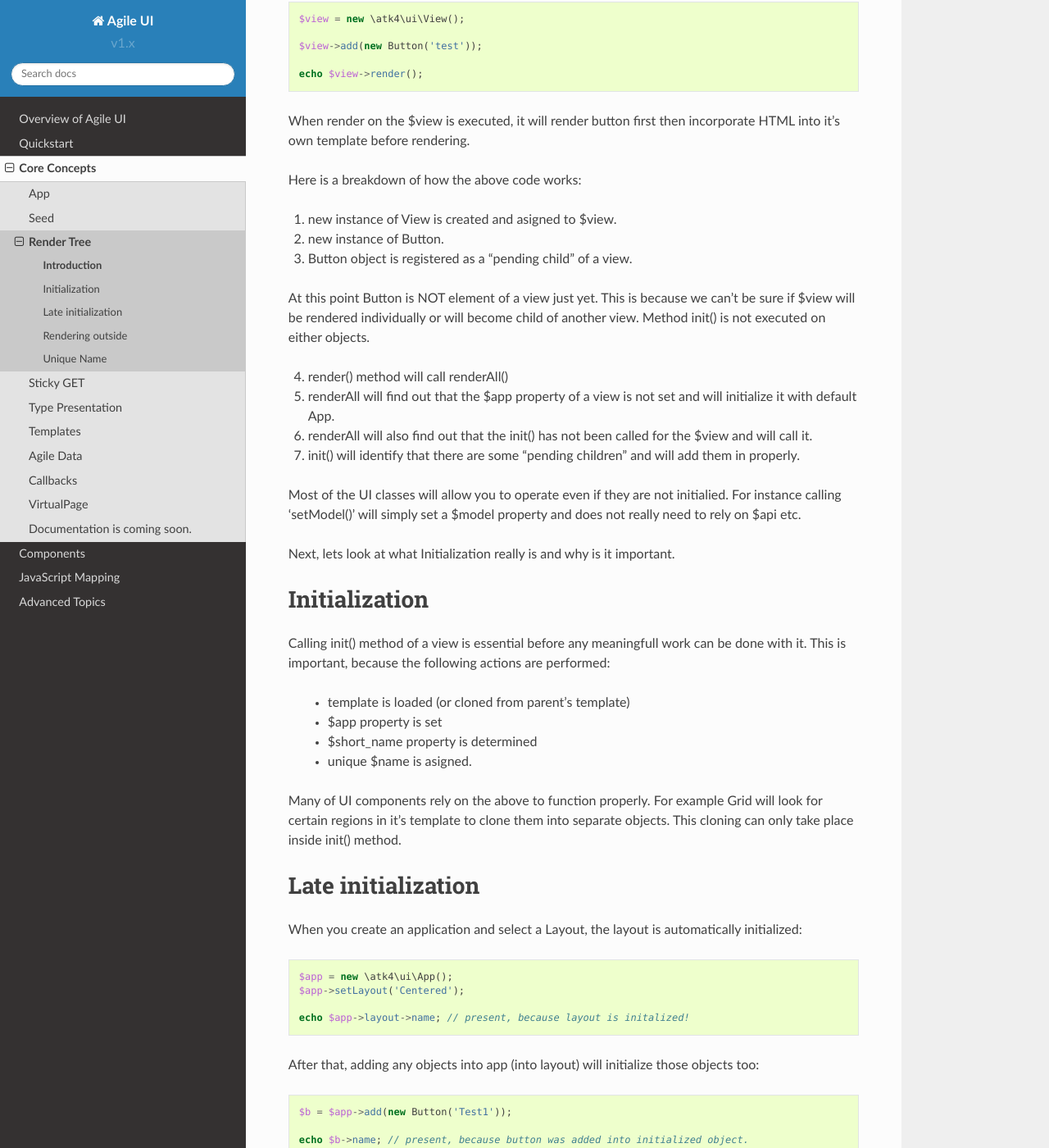
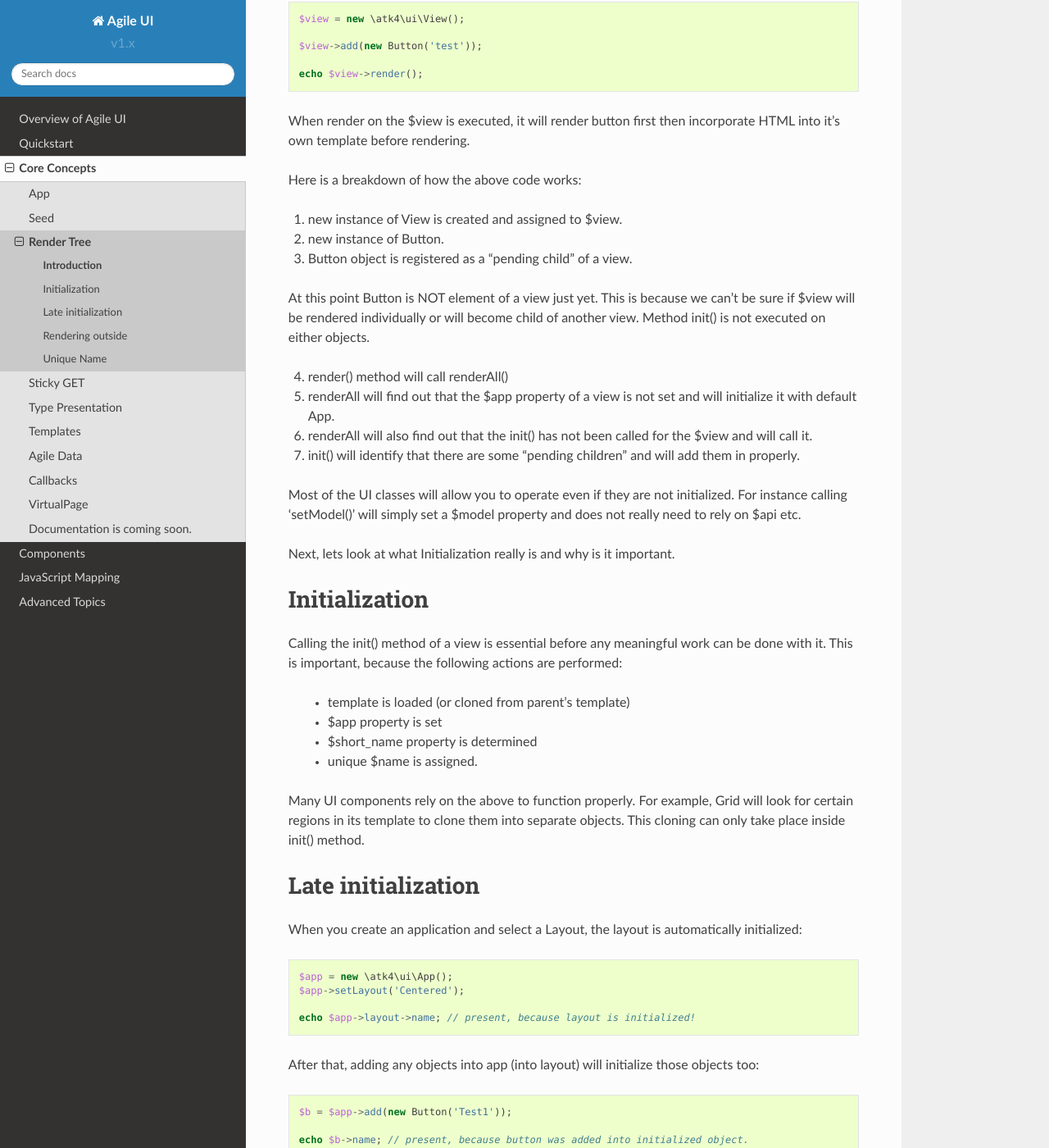
Before and after one commit to atk4/ui, a Sphinx documentation site: the page built from docs/render.rst, in a window 1280 px wide and 1400 px high, scrolled down 254 px. Shown: the whole window at 82% size. Built offline with Sphinx 7.4.7 and the Read the Docs theme 2.0.0, drawn with Linux system fonts in a browser that asks for light colours; pages that are not in the unit, such as notebooks, are missing from menus; cross-references to code outside the pages are shown as plain code; some of the changed text lies outside the part shown.

Commit message:
Apply corrections to render.rst

```diff
--- a/docs/render.rst
+++ b/docs/render.rst
@@ -15,7 +15,7 @@
 
 Here is a breakdown of how the above code works:
 
-1. new instance of View is created and asigned to $view.
+1. new instance of View is created and assigned to $view.
 2. new instance of Button.
 3. Button object is registered as a "pending child" of a view.
 
@@ -28,7 +28,7 @@
 6. renderAll will also find out that the init() has not been called for the $view and will call it.
 7. init() will identify that there are some "pending children" and will add them in properly.
 
-Most of the UI classes will allow you to operate even if they are not initialied. For instance calling 'setModel()' will
+Most of the UI classes will allow you to operate even if they are not initialized. For instance calling 'setModel()' will
 simply set a $model property and does not really need to rely on $api etc.
 
 Next, lets look at what Initialization really is and why is it important.
@@ -36,15 +36,15 @@
 Initialization
 --------------
 
-Calling init() method of a view is essential before any meaningfull work can be done with it. This is important, because
+Calling the init() method of a view is essential before any meaningful work can be done with it. This is important, because
 the following actions are performed:
 
  - template is loaded (or cloned from parent's template)
  - $app property is set
  - $short_name property is determined
- - unique $name is asigned.
+ - unique $name is assigned.
 
-Many of UI components rely on the above to function properly. For example Grid will look for certain regions in it's template
+Many UI components rely on the above to function properly. For example, Grid will look for certain regions in its template
 to clone them into separate objects. This cloning can only take place inside init() method.
 
 Late initialization
@@ -55,7 +55,7 @@
     $app = new \atk4\ui\App();
     $app->setLayout('Centered');
 
-    echo $app->layout->name; // present, because layout is initalized!
+    echo $app->layout->name; // present, because layout is initialized!
 
 After that, adding any objects into app (into layout) will initialize those objects too::
 
@@ -71,8 +71,8 @@
 
     echo $b2->name; // not set!! Not part of render tree
 
-At this point, if you execute $v->render() it will create it's own App and will create it's own render tree. On other hand
-if you add $v inside layout, trees will merge and the same $app will be used::
+At this point, if you execute $v->render() it will create it's own App and will create its own render tree. On the other
+hand, if you add $v inside layout, trees will merge and the same $app will be used::
 
     $app->add($v);
 
@@ -86,7 +86,7 @@
 -----------------
 
 It's possible for some views to be rendered outside of the app. In the previous section I speculated that calling $v->render()
-will create it's own tree independent from the main one.
+will create its own tree independent from the main one.
 
 Agile UI sometimes uses the following approach to render element on the outside:
 
```
Also changed, not shown: other parts of docs/render.rst (+4 -4 lines).
